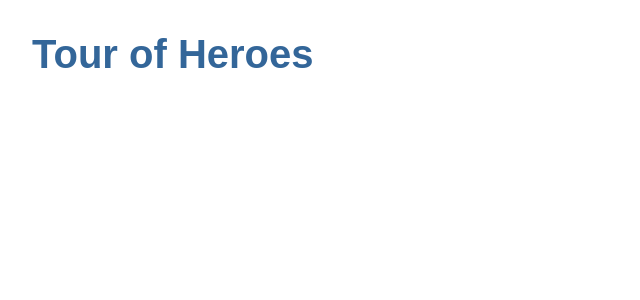
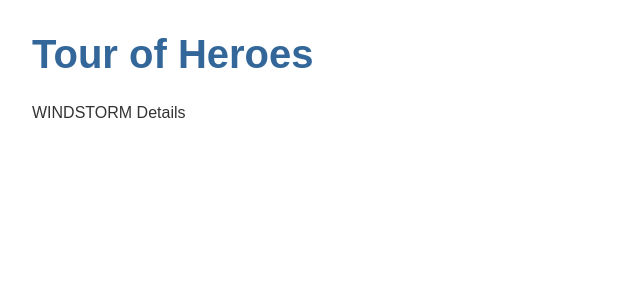
Before and after one commit to GoksenCodes/angular-tour-of-heroes, an Angular app: page / in a window 1280 px wide. Shown: the top 300 px of the page, without its empty margins (0-640 px from the left). Built offline with nearby package versions, Linux system fonts and the light colour scheme.

Commit message:
create heros component and display it & apply uppercase pipe

```diff
--- a/src/app/app.component.html
+++ b/src/app/app.component.html
@@ -1,2 +1,3 @@
 <h1>{{ title }}</h1>
+<app-heroes></app-heroes>
 <router-outlet></router-outlet>
--- a/src/app/app.module.ts
+++ b/src/app/app.module.ts
@@ -3,10 +3,12 @@
 
 import { AppRoutingModule } from './app-routing.module';
 import { AppComponent } from './app.component';
+import { HeroesComponent } from './heroes/heroes.component';
 
 @NgModule({
   declarations: [
-    AppComponent
+    AppComponent,
+    HeroesComponent
   ],
   imports: [
     BrowserModule,
--- /dev/null
+++ b/src/app/hero.ts
@@ -0,0 +1,4 @@
+export interface Hero {
+  id: number;
+  name: string;
+}
--- /dev/null
+++ b/src/app/heroes/heroes.component.html
@@ -0,0 +1 @@
+<p>{{ hero.name | uppercase }} Details</p>
--- /dev/null
+++ b/src/app/heroes/heroes.component.ts
@@ -0,0 +1,18 @@
+import { Component, OnInit } from '@angular/core';
+import { Hero } from '../hero';
+
+@Component({
+  selector: 'app-heroes',
+  templateUrl: './heroes.component.html',
+  styleUrls: ['./heroes.component.css']
+})
+export class HeroesComponent implements OnInit {
+  hero: Hero = {
+    id: 1,
+    name: 'Windstorm'
+  };
+
+  constructor() {}
+
+  ngOnInit(): void {}
+}
```
Also changed, not shown: src/app/heroes/heroes.component.css (added), 1 other file (tests, documents, lock files or other folders).
